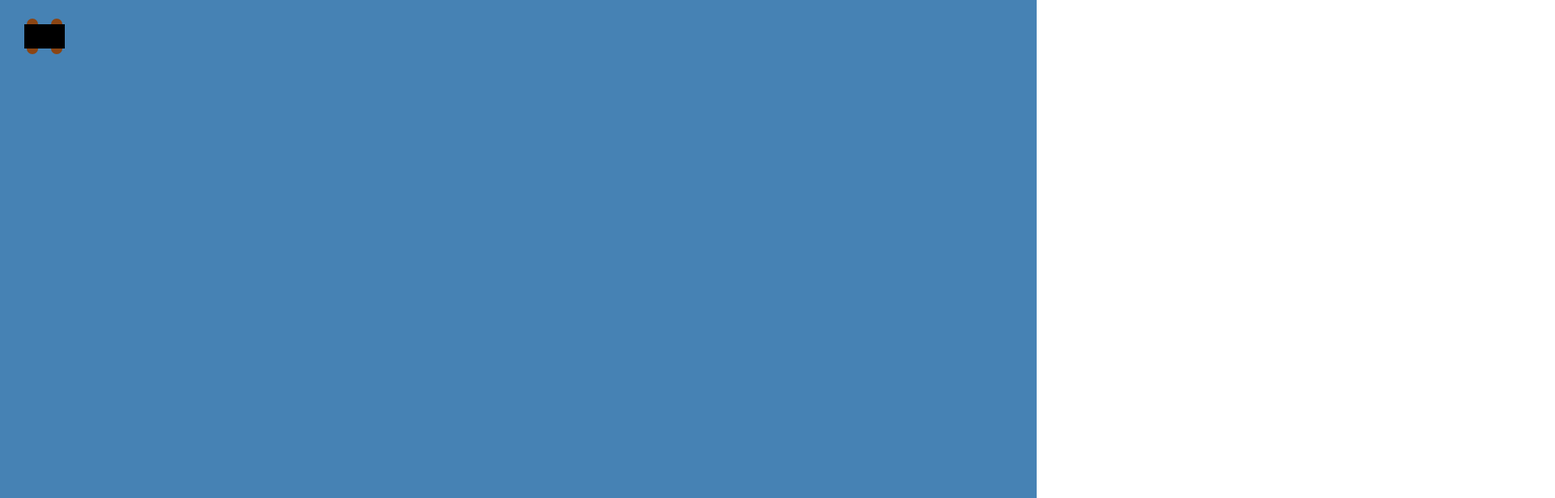
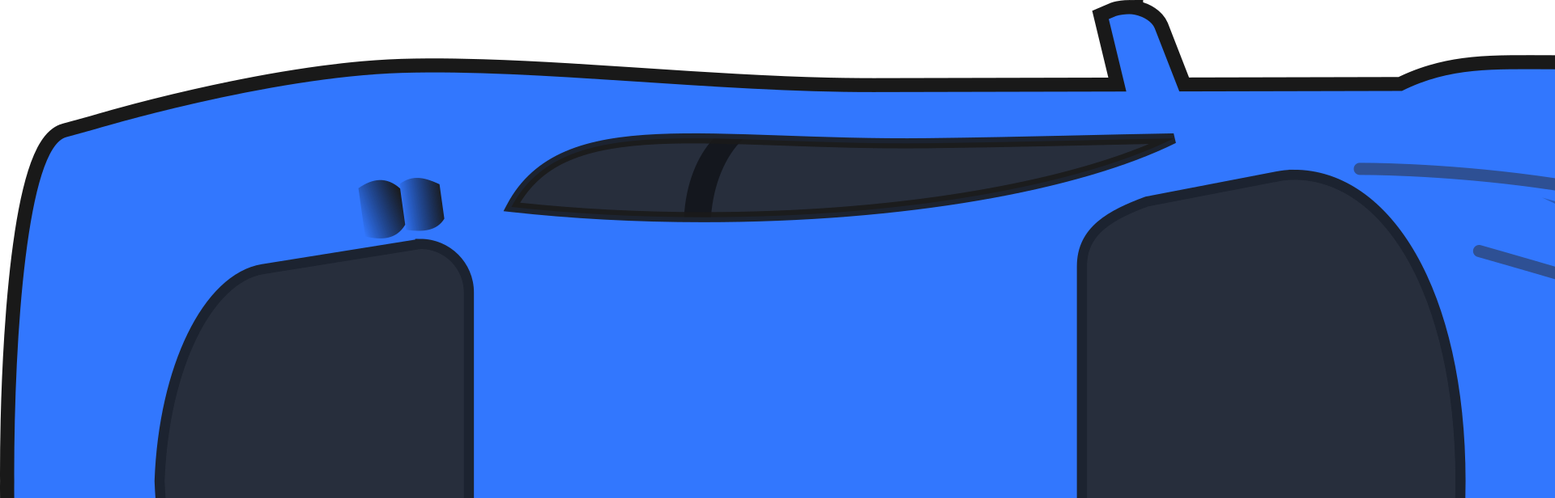
Before and after one commit to xmichelle/driving-game, a plain HTML site: page index.html in a window 1280 px wide. Shown: the top 616 px of the page at 81% size, 1920 px wide, since content can reach past the window. Drawn offline with Linux system fonts and the light colour scheme.

Commit message:
Created DOM element for car image and appended it to the document body. #6

```diff
--- a/index.html
+++ b/index.html
@@ -8,7 +8,6 @@
   <title>Driving Game</title>
 </head>
 <body>
-  <canvas></canvas>
   <script src="main.js"></script>
 </body>
 </html>
--- a/main.js
+++ b/main.js
@@ -1,36 +1,5 @@
 
-const $canvas = document.querySelector('canvas')
-const $c = $canvas.getContext('2d')
+const $car = document.createElement('img')
+$car.setAttribute('src', 'images/car.png')
 
-$canvas.width = window.innerWidth
-$canvas.height = window.innerHeight
-
-function drawCar() {
-  $c.fillRect(30, 30, 50, 30)
-
-  $c.beginPath()
-  $c.arc(40, 60, 7, 0, Math.PI, false)
-  $c.closePath()
-  $c.fillStyle = '#8B4513'
-  $c.fill()
-
-  $c.beginPath()
-  $c.arc(70, 60, 7, 0, Math.PI, false)
-  $c.closePath()
-  $c.fillStyle = '#8B4513'
-  $c.fill()
-
-  $c.beginPath()
-  $c.arc(40, 30, 7, 0, Math.PI, true)
-  $c.closePath()
-  $c.fillStyle = '#8B4513'
-  $c.fill()
-
-  $c.beginPath()
-  $c.arc(70, 30, 7, 0, Math.PI, true)
-  $c.closePath()
-  $c.fillStyle = '#8B4513'
-  $c.fill()
-}
-
-drawCar()
+document.body.appendChild($car)
```
